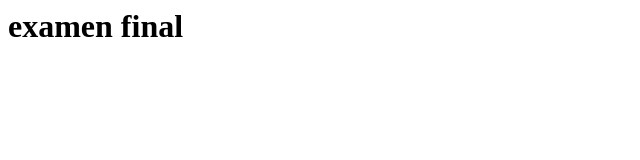
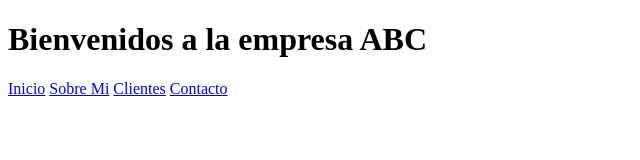
Before and after one commit to reynelvillca/examen_final_grupo_4, a plain HTML site: page index.html in a window 1280 px wide. Shown: the whole page, without its empty margins (0-640 px from the left). Drawn offline with Linux system fonts and the light colour scheme.

Commit message:
Se creo index con los botonos

```diff
--- a/index.html
+++ b/index.html
@@ -1 +1,23 @@
-<h1>examen final</h1>
+<!DOCTYPE html>
+<html lang="en">
+<head>
+    <meta charset="UTF-8">
+    <meta http-equiv="X-UA-Compatible" content="IE=edge">
+    <meta name="viewport" content="width=device-width, initial-scale=1.0">
+    <title>Document</title>
+</head>
+<body>
+    <header>
+        <h1 class="titulo">Bienvenidos a la empresa  <span>ABC</span></h1>
+    </header>
+
+    <div class="nav-bg">
+        <nav class="navegacion-principal contenedor">
+            <a href="#">Inicio</a>
+            <a href="#">Sobre Mi</a>
+            <a href="#">Clientes</a>
+            <a href="#">Contacto</a>
+        </nav>
+    </div>
+</body>
+</html>
```
